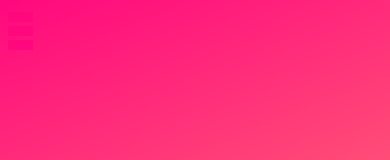
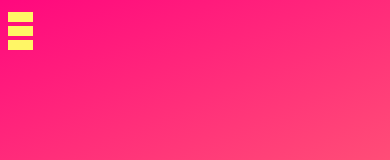
Before and after one commit to CT27/My-personal-website, a plain HTML site: page index.html in a window 390 px wide. Shown: the top 160 px of the page. Drawn offline with Linux system fonts and the light colour scheme.

Commit message:
change hamburger to yellow

```diff
--- a/style.css
+++ b/style.css
@@ -113,7 +113,7 @@ footer {
 .bar {
   width: 25px;
   height: 10px;
-  background-color: #FF087E;
+  background-color:#FFF665;
   margin: 4px 0;
   transition: 0.4s;
 }
```
